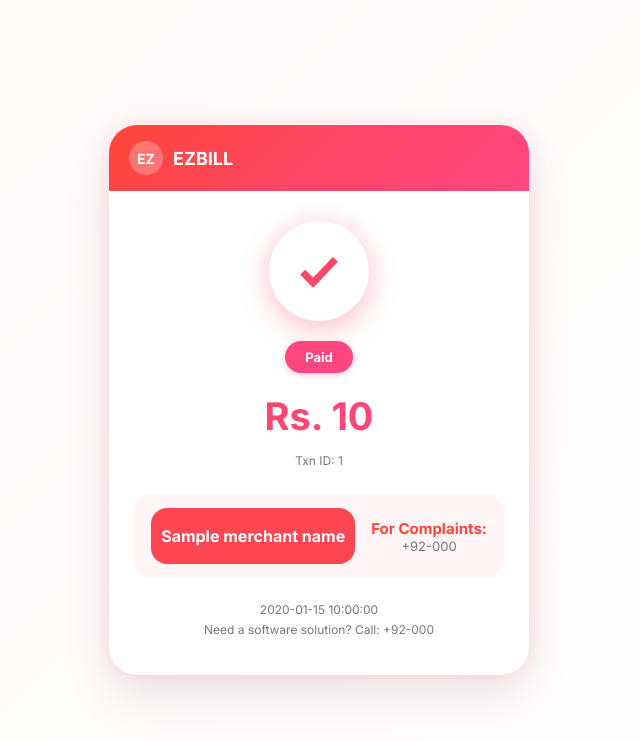
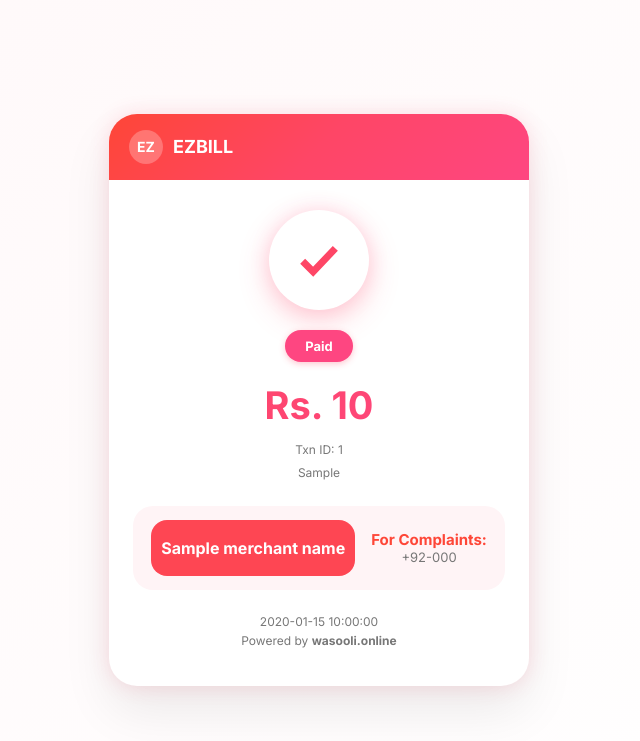
Before and after one commit to abdullahzulfiqar653/card_service, a Python web app: template templates/payment_paid_card_template.html in a window 1280 px wide. Shown: the top 741 px of the page, without its empty margins (321-961 px from the left). Run offline with Jinja, Linux system fonts and the light colour scheme; the template is opened without the code that fills it: most values are stand-ins (such as "Sample title", 1, 10 or a date in 2020).

Commit message:
Hot Updates

```diff
--- a/main.py
+++ b/main.py
@@ -32,7 +32,7 @@ class CardData(BaseModel):
     instance_id: str
     merchant_name: str
     merchant_phone: str
-    transaction_id: str
+    transaction_data: dict
     product_owner_phone: str
 
 
@@ -125,7 +125,7 @@ def process_card(data: CardData, filepath: str):
         is_1bill=data.is_1bill,
         merchant_name=data.merchant_name,
         merchant_phone=data.merchant_phone,
-        transaction_id=data.transaction_id,
+        transaction=data.transaction_data,
         product_owner_phone=data.product_owner_phone,
     )
 
--- a/templates/payment_paid_card_template.html
+++ b/templates/payment_paid_card_template.html
@@ -218,7 +218,9 @@
         <span class="pill">Paid</span>
 
         <div class="amount">Rs. {{ amount }}</div>
-        <div class="txn-id">Txn ID: {{ transaction_id }}</div>
+        <div class="txn-id">Txn ID: {{ transaction.id }}</div>
+        <div class="txn-id">{{ transaction.merchant_membership.member.user.first_name }}</div>
+
 
         <div class="merchant">
           <div class="logo">{{ merchant_name }}</div>
@@ -230,7 +232,7 @@
 
         <div class="meta">
           {{ time_str }} <br />
-          Need a software solution? Call: +92-{{ product_owner_phone }}
+          Powered by <strong>wasooli.online</strong>
         </div>
       </div>
     </div>
```
Also changed, not shown: templates/quick_invoice_template.html (+2 -5 lines).
